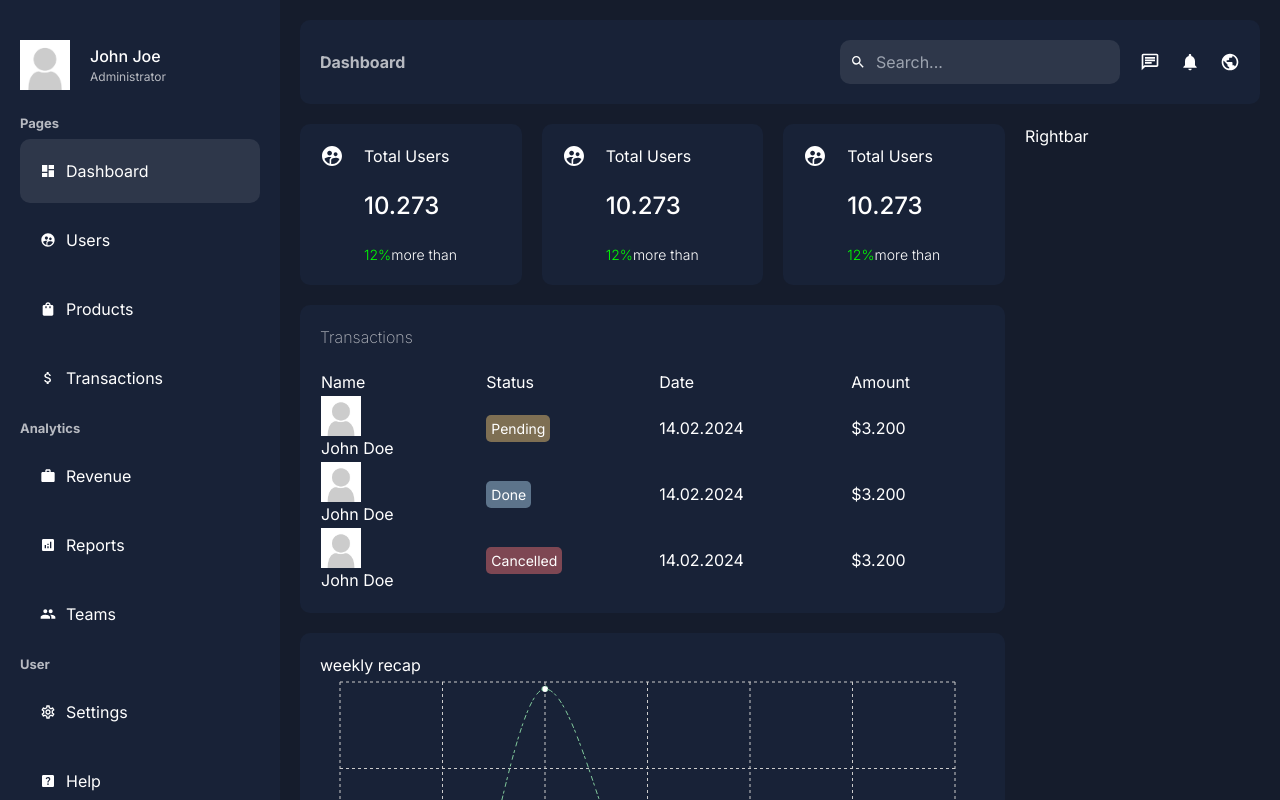
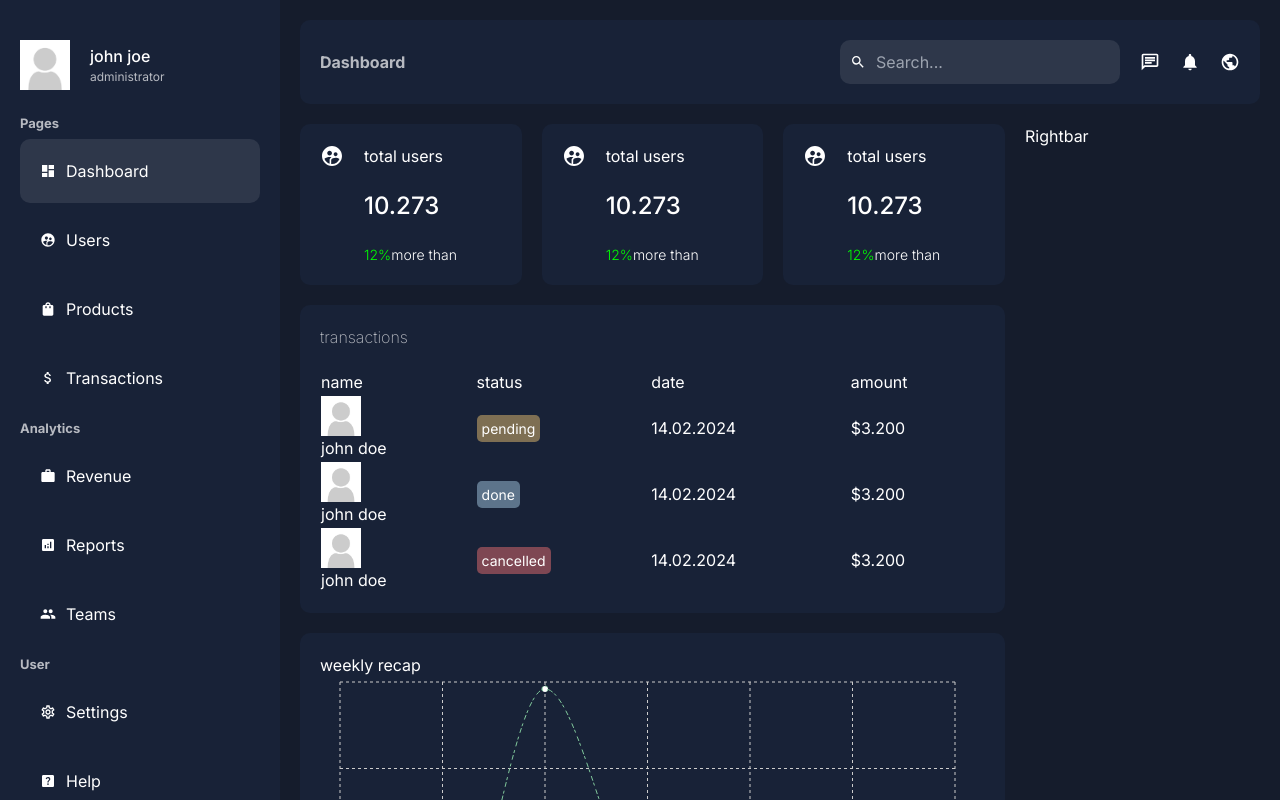
Before and after one commit to biniruu/admin-dashboard-nextjs14, a Next.js app: page /dashboard in a window 1280 px wide. Shown: the top 800 px of the page. Built offline with nearby package versions, Linux system fonts and the light colour scheme.

Commit message:
feat: set uppercase letters to lowercase
The letters will be converted into uppercase using CSS.

```diff
--- a/src/app/dashboard/card/Card.tsx
+++ b/src/app/dashboard/card/Card.tsx
@@ -7,7 +7,7 @@ function Card() {
     <div className={styles.container}>
       <MdSupervisedUserCircle size={24} />
       <div className={styles.texts}>
-        <span className={styles.title}>Total Users</span>
+        <span className={styles.title}>total users</span>
         <span className={styles.number}>10.273</span>
         <span className={styles.detail}>
           <span className={styles.positive}>12%</span>
--- a/src/app/dashboard/transactions/Transactions.tsx
+++ b/src/app/dashboard/transactions/Transactions.tsx
@@ -5,24 +5,24 @@ import styles from './transactions.module.css'
 function Transactions() {
   return (
     <div className={styles.container}>
-      <h2 className={styles.title}>Transactions</h2>
+      <h2 className={styles.title}>transactions</h2>
       <table className={styles.table}>
         <thead>
           <tr>
-            <td>Name</td>
-            <td>Status</td>
-            <td>Date</td>
-            <td>Amount</td>
+            <td>name</td>
+            <td>status</td>
+            <td>date</td>
+            <td>amount</td>
           </tr>
         </thead>
         <tbody>
           <tr>
             <td>
               <Image src="/noavatar.png" alt="" width={40} height={40} className={styles.userImage} />
-              John Doe
+              john doe
             </td>
             <td>
-              <span className={`${styles.status} ${styles.pending}`}>Pending</span>
+              <span className={`${styles.status} ${styles.pending}`}>pending</span>
             </td>
             <td>14.02.2024</td>
             <td>$3.200</td>
@@ -30,10 +30,10 @@ function Transactions() {
           <tr>
             <td>
               <Image src="/noavatar.png" alt="" width={40} height={40} className={styles.userImage} />
-              John Doe
+              john doe
             </td>
             <td>
-              <span className={`${styles.status} ${styles.done}`}>Done</span>
+              <span className={`${styles.status} ${styles.done}`}>done</span>
             </td>
             <td>14.02.2024</td>
             <td>$3.200</td>
@@ -41,10 +41,10 @@ function Transactions() {
           <tr>
             <td>
               <Image src="/noavatar.png" alt="" width={40} height={40} className={styles.userImage} />
-              John Doe
+              john doe
             </td>
             <td>
-              <span className={`${styles.status} ${styles.cancelled}`}>Cancelled</span>
+              <span className={`${styles.status} ${styles.cancelled}`}>cancelled</span>
             </td>
             <td>14.02.2024</td>
             <td>$3.200</td>
--- a/src/components/dashboard/sidebar/Sidebar.tsx
+++ b/src/components/dashboard/sidebar/Sidebar.tsx
@@ -12,8 +12,8 @@ function Sidebar() {
       <div className={styles.user}>
         <Image src="/noavatar.png" width={50} height={50} className={styles['user-image']} alt="" />
         <div className={styles['user-detail']}>
-          <span className={styles.username}>John Joe</span>
-          <span className={styles['user-title']}>Administrator</span>
+          <span className={styles.username}>john joe</span>
+          <span className={styles['user-title']}>administrator</span>
         </div>
       </div>
       <ul>
@@ -28,7 +28,7 @@ function Sidebar() {
       </ul>
       <button className={styles.logout}>
         <MdLogout />
-        Logout
+        logout
       </button>
     </div>
   )
```
